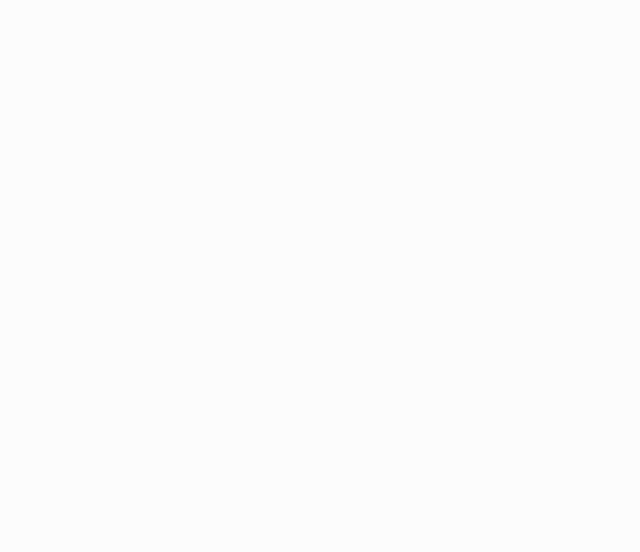
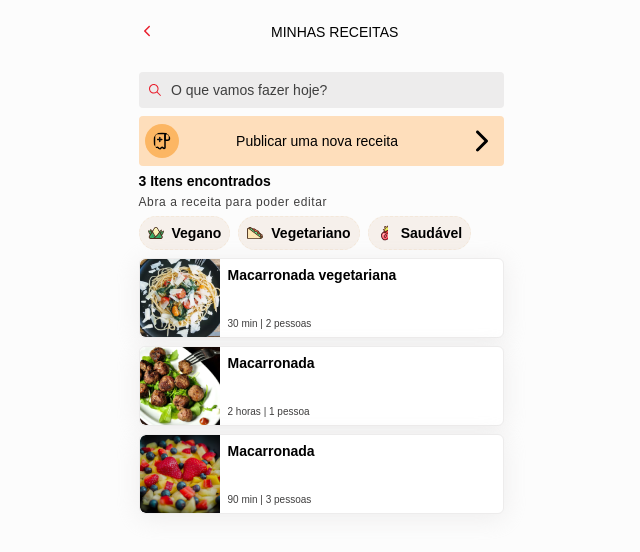
Before and after one commit to leonardo-otero390/iFoodRecipes, a JavaScript app: page /minhas-receitas in a window 1280 px wide. Before the commit this address had no page. Shown: the top 552 px of the page, without its empty margins (319-959 px from the left). Built offline with nearby package versions, Linux system fonts and the light colour scheme.

Commit message:
feat: layout

```diff
--- a/src/App.js
+++ b/src/App.js
@@ -1,6 +1,7 @@
 import { BrowserRouter as Router, Routes, Route } from "react-router-dom";
 import BuyPage from "./pages/BuyPage/BuyPage";
 import Home from "./pages/Home/Home";
+import MyRecipes from "./pages/MyRecipes/MyRecipes";
 import RecipePage from "./pages/RecipePage/RecipePage";
 import SearchRecipes from "./pages/SearchRecipes/SearchRecipes";
 import SelectIngredients from "./pages/SelectIngredients/SelectIngredients";
@@ -16,6 +17,7 @@ export default function App() {
         <Route exact path="/receitas" element={<SearchRecipes />} />
         <Route exact path="/receita/:id" element={<RecipePage />} />
         <Route exact path="/comprar" element={<BuyPage />} />
+        <Route exact path="/minhas-receitas" element={<MyRecipes />} />
       </Routes>
     </Router>
   );
--- a/src/pages/Home/components/SearchRecipesButton.js
+++ b/src/components/Buttons/OrangeButton.js
@@ -1,17 +1,14 @@
 import { IoIosArrowForward as Arrow } from "react-icons/io";
 import { IconContext } from "react-icons/lib";
-import { useNavigate } from "react-router-dom";
 import styled from "styled-components";
-import Toast from "../../../assets/icons/Toast.svg";
-export default function SearchRecipesButton() {
-  const navigate = useNavigate();
 
+export default function OrangeButton({ image, action, content }) {
   return (
-    <Container onClick={() => navigate("/ingredientes")}>
+    <Container onClick={action}>
       <div>
-        <img src={Toast} alt="torradinha" />
+        <img src={image} alt="icone" />
       </div>
-      <span>Buscar receitas com ingredientes disponiveis</span>
+      <span>{content}</span>
       <IconContext.Provider value={{ size: "32px" }}>
         <Arrow />
       </IconContext.Provider>
@@ -26,6 +23,7 @@ const Container = styled.button`
   justify-content: space-between;
   border-radius: 4px;
   width: 100%;
+  min-height: 50px;
   border: none;
   span {
     padding: 0 16px;
--- a/src/pages/Home/Home.js
+++ b/src/pages/Home/Home.js
@@ -1,18 +1,25 @@
 import CategorySection from "./components/CategorySection";
-import SearchRecipesButton from "./components/SearchRecipesButton";
 import TopBar from "../../components/TopBar";
 import TopRecipes from "./components/TopRecipes";
 import YourKitchenSection from "./components/YourKitchenSection";
 import recipes from "../../services/recipesMock";
 import Input from "../../components/Input";
 import RecipesList from "../../components/Lists/RecipesList";
+import Toast from "../../assets/icons/Toast.svg";
+import OrangeButton from "../../components/Buttons/OrangeButton";
+import { useNavigate } from "react-router-dom";
 
 export default function Home() {
+  const navigate = useNavigate();
   return (
     <>
       <TopBar content="RECEITAS IFOOD" />
       <Input />
-      <SearchRecipesButton />
+      <OrangeButton
+        image={Toast}
+        content="Buscar receitas com ingredientes disponiveis"
+        action={() => navigate("/receitas")}
+      />
       <YourKitchenSection />
       <TopRecipes />
       <CategorySection />
--- a/src/pages/Home/components/YourKitchenSection.js
+++ b/src/pages/Home/components/YourKitchenSection.js
@@ -1,16 +1,18 @@
 import { AiOutlineHeart as Heart } from "react-icons/ai";
 import { IconContext } from "react-icons/lib";
+import { useNavigate } from "react-router-dom";
 import styled from "styled-components";
 import Receipt from "../../../assets/icons/Receipt.svg";
 
 export default function YourKitchenSection() {
+  const navigate = useNavigate();
   return (
     <Container>
       <h1>
         <strong>Sua cozinha</strong>
       </h1>
       <div>
-        <button>
+        <button onClick={() => navigate("/minhas-receitas")}>
           <img src={Receipt} alt="icone-receita" />
           <span>Minhas receitas</span>
         </button>
--- /dev/null
+++ b/src/pages/MyRecipes/MyRecipes.js
@@ -0,0 +1,46 @@
+import TopBar from "../../components/TopBar";
+import recipes from "../../services/recipesMock";
+import Input from "../../components/Input";
+import RecipesList from "../../components/Lists/RecipesList";
+import OrangeButton from "../../components/Buttons/OrangeButton";
+import receipt from "../../assets/icons/receipt-add.svg";
+import CategoriesList from "../../components/Lists/CategoriesList";
+import { useNavigate } from "react-router-dom";
+import styled from "styled-components";
+
+export default function MyRecipes() {
+  const navigate = useNavigate();
+  return (
+    <>
+      <TopBar content="MINHAS RECEITAS" />
+      <Input />
+      <OrangeButton
+        image={receipt}
+        content="Publicar uma nova receita"
+        action={() => navigate("/minhas-receitas/criar")}
+      />
+      <Counter>
+        <h1>
+          <strong>3 Itens encontrados</strong>
+        </h1>
+        <h2>Abra a receita para poder editar</h2>
+      </Counter>
+      <div style={{ margin: "8px 0" }}>
+        <CategoriesList />
+      </div>
+      <RecipesList recipes={recipes} />
+    </>
+  );
+}
+
+const Counter = styled.div`
+  display: flex;
+  flex-direction: column;
+  gap: 8px;
+  margin: 8px 0;
+  h2 {
+    font-size: 12px;
+    letter-spacing: 0.05em;
+    color: #3f3e3e;
+  }
+`;
--- a/src/pages/RecipePage/RecipePage.js
+++ b/src/pages/RecipePage/RecipePage.js
@@ -6,7 +6,7 @@ import UserCard from "./components/UserCard";
 import styled from "styled-components";
 import ingredients from "../../services/ingredientsMock";
 import IngredientsList from "../../components/Lists/IngrendientsList";
-import OutlinedButton from "../../components/OutlinedButton";
+import OutlinedButton from "../../components/Buttons/OutlinedButton";
 import receipt from "../../assets/icons/receipt-add.svg";
 
 export default function RecipePage() {
--- a/src/pages/SelectIngredients/SelectIngredients.js
+++ b/src/pages/SelectIngredients/SelectIngredients.js
@@ -5,7 +5,7 @@ import ingredients from "../../services/ingredientsMock";
 import Footer from "./components/Footer";
 import IngredientsList from "../../components/Lists/IngrendientsList";
 import milk from "../../assets/icons/milk.svg";
-import OutlinedButton from "../../components/OutlinedButton";
+import OutlinedButton from "../../components/Buttons/OutlinedButton";
 
 export default function SelectIngredients() {
   return (
```
Also changed, not shown: src/components/Buttons/OutlinedButton.js (renamed from src/components/OutlinedButton.js).
